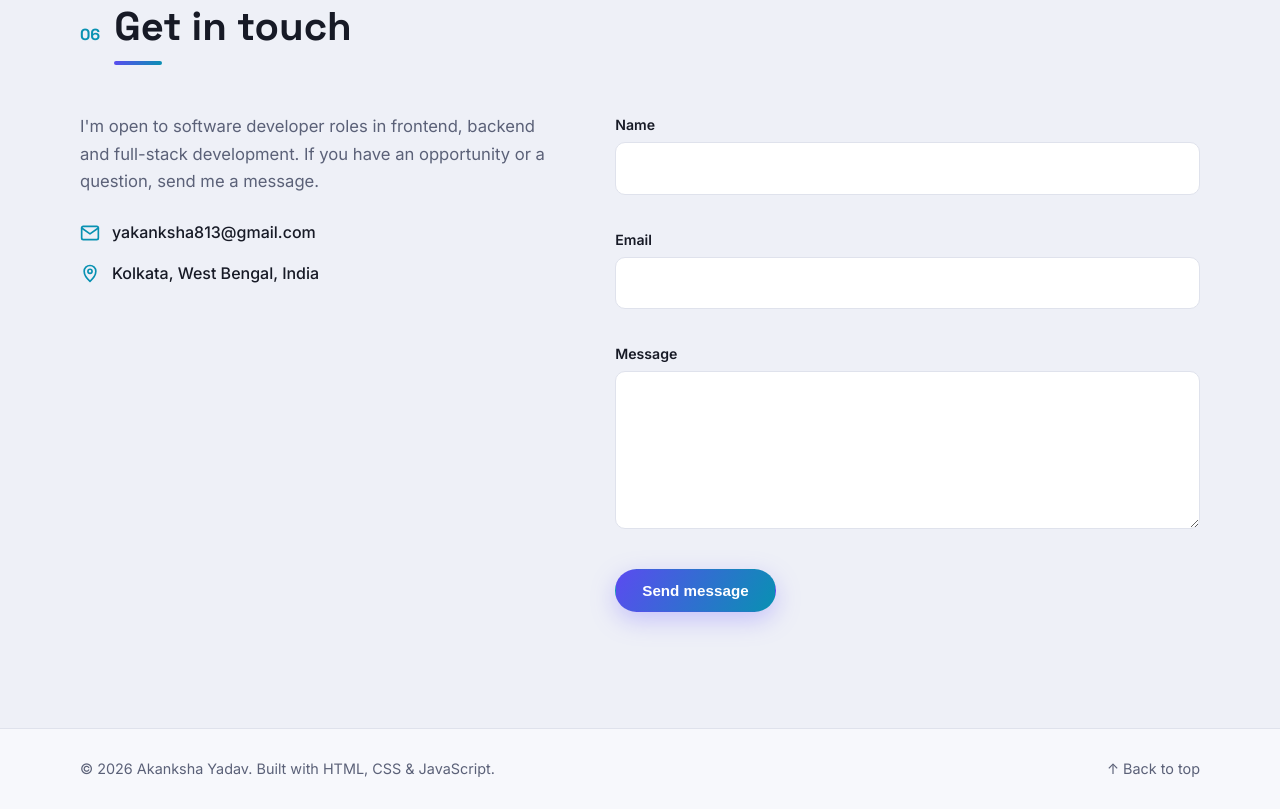
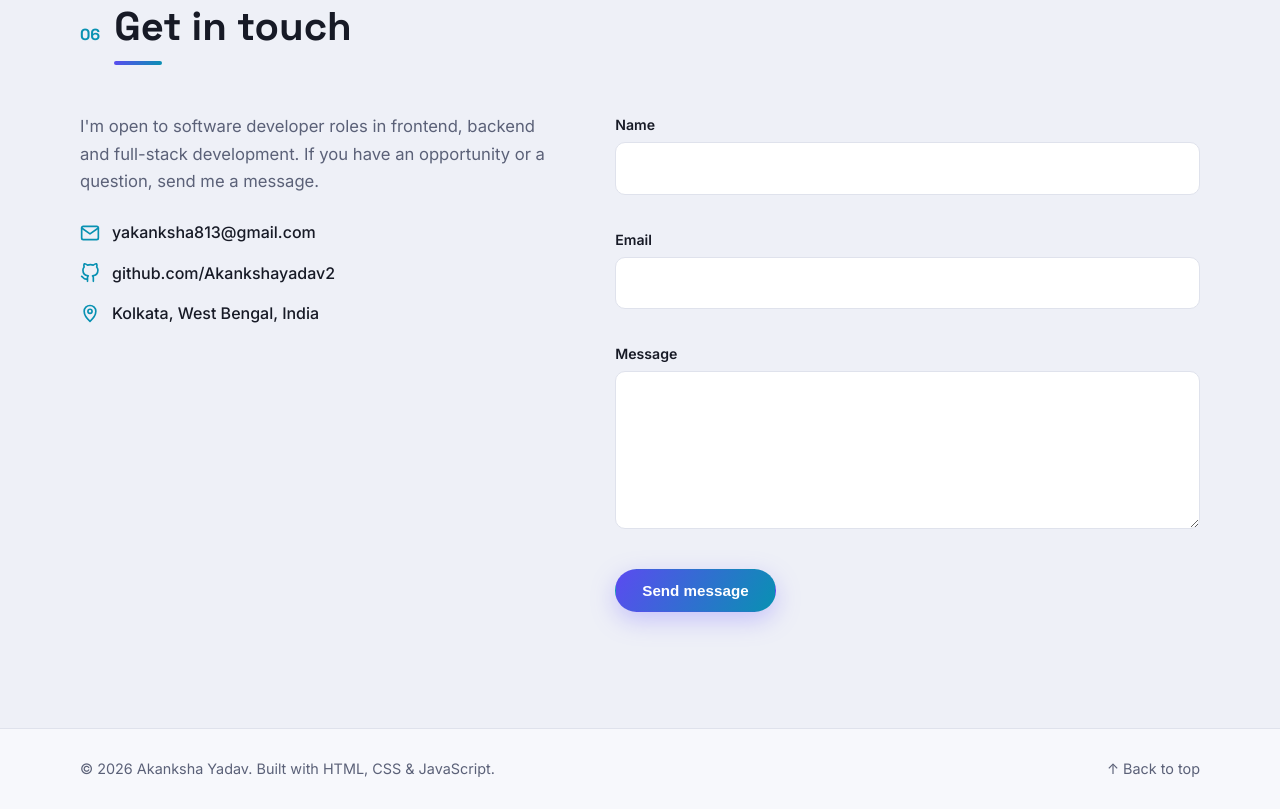
Before and after one commit to Akankshayadav2/Akankshayadav2.github.io, a plain HTML site: page index.html in a window 1280 px wide. Shown: the part 4959-5768 px from the top of the page. Drawn offline with Linux system fonts and the light colour scheme.

Commit message:
Add GitHub profile link to hero and contact section

```diff
--- a/index.html
+++ b/index.html
@@ -57,8 +57,8 @@
           <a href="resume.pdf" class="btn btn--ghost" target="_blank" rel="noopener">Download résumé</a>
         </div>
         <ul class="socials">
-          <!-- TODO: replace # with your real profile links -->
-          <li><a href="#" aria-label="GitHub" target="_blank" rel="noopener"><svg viewBox="0 0 24 24"><path d="M9 19c-5 1.5-5-2.5-7-3m14 6v-3.9a3.4 3.4 0 0 0-.9-2.6c3.1-.3 6.4-1.5 6.4-7A5.4 5.4 0 0 0 20 4.8 5 5 0 0 0 19.9 1S18.7.7 16 2.5a13.4 13.4 0 0 0-7 0C6.3.7 5.1 1 5.1 1A5 5 0 0 0 5 4.8a5.4 5.4 0 0 0-1.5 3.7c0 5.5 3.3 6.7 6.4 7a3.4 3.4 0 0 0-.9 2.6V22"/></svg></a></li>
+          <!-- TODO: replace # on LinkedIn with your profile link -->
+          <li><a href="https://github.com/Akankshayadav2" aria-label="GitHub" target="_blank" rel="noopener"><svg viewBox="0 0 24 24"><path d="M9 19c-5 1.5-5-2.5-7-3m14 6v-3.9a3.4 3.4 0 0 0-.9-2.6c3.1-.3 6.4-1.5 6.4-7A5.4 5.4 0 0 0 20 4.8 5 5 0 0 0 19.9 1S18.7.7 16 2.5a13.4 13.4 0 0 0-7 0C6.3.7 5.1 1 5.1 1A5 5 0 0 0 5 4.8a5.4 5.4 0 0 0-1.5 3.7c0 5.5 3.3 6.7 6.4 7a3.4 3.4 0 0 0-.9 2.6V22"/></svg></a></li>
           <li><a href="#" aria-label="LinkedIn" target="_blank" rel="noopener"><svg viewBox="0 0 24 24"><path d="M16 8a6 6 0 0 1 6 6v7h-4v-7a2 2 0 0 0-4 0v7h-4v-7a6 6 0 0 1 6-6zM2 9h4v12H2z"/><circle cx="4" cy="4" r="2"/></svg></a></li>
           <li><a href="mailto:yakanksha813@gmail.com" aria-label="Email"><svg viewBox="0 0 24 24"><rect x="2" y="4" width="20" height="16" rx="2"/><path d="m22 6-10 7L2 6"/></svg></a></li>
         </ul>
@@ -174,6 +174,10 @@
               <svg viewBox="0 0 24 24"><rect x="2" y="4" width="20" height="16" rx="2"/><path d="m22 6-10 7L2 6"/></svg>
               yakanksha813@gmail.com
             </a>
+            <a class="contact__line" href="https://github.com/Akankshayadav2" target="_blank" rel="noopener">
+              <svg viewBox="0 0 24 24"><path d="M9 19c-5 1.5-5-2.5-7-3m14 6v-3.9a3.4 3.4 0 0 0-.9-2.6c3.1-.3 6.4-1.5 6.4-7A5.4 5.4 0 0 0 20 4.8 5 5 0 0 0 19.9 1S18.7.7 16 2.5a13.4 13.4 0 0 0-7 0C6.3.7 5.1 1 5.1 1A5 5 0 0 0 5 4.8a5.4 5.4 0 0 0-1.5 3.7c0 5.5 3.3 6.7 6.4 7a3.4 3.4 0 0 0-.9 2.6V22"/></svg>
+              github.com/Akankshayadav2
+            </a>
             <p class="contact__line">
               <svg viewBox="0 0 24 24"><path d="M12 22s7-6.1 7-12a7 7 0 1 0-14 0c0 5.9 7 12 7 12z"/><circle cx="12" cy="10" r="2.5"/></svg>
               Kolkata, West Bengal, India
```
